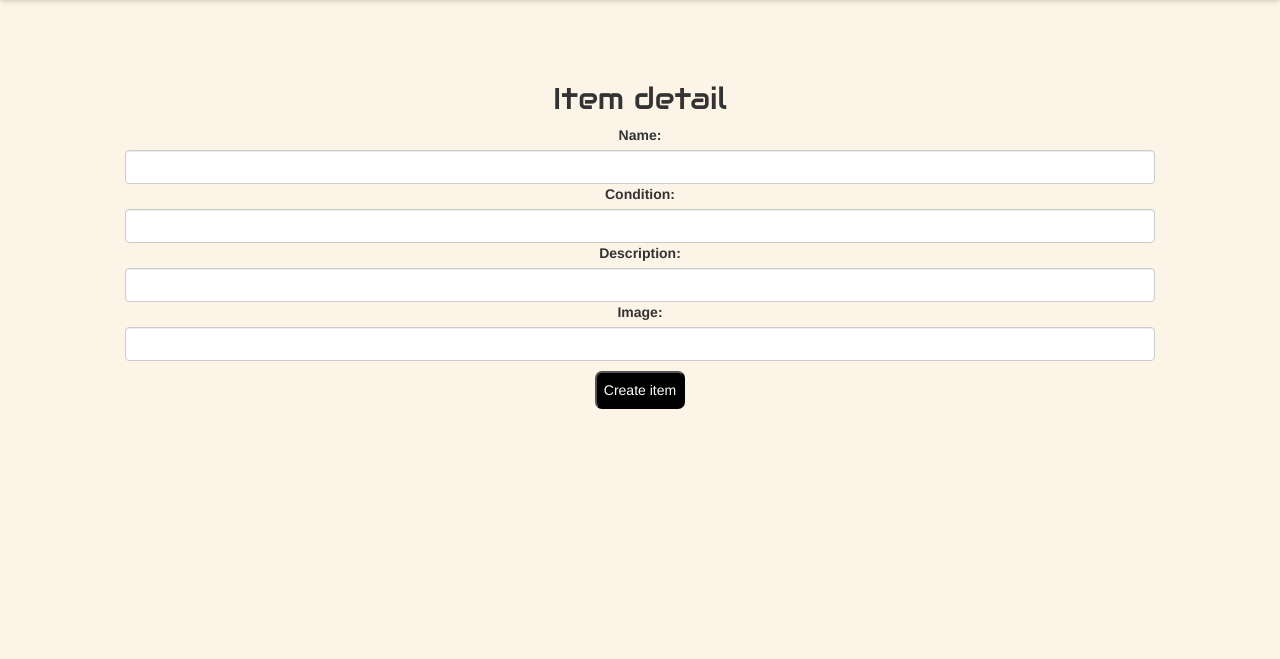
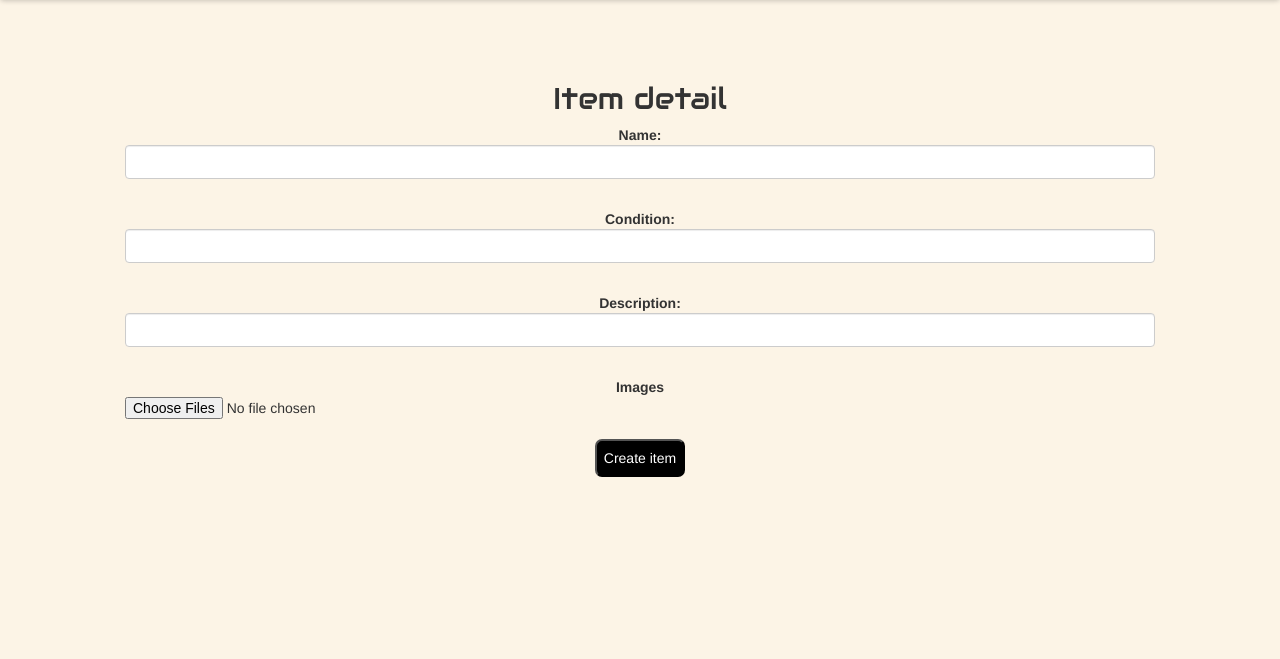
Before and after one commit to anhthuvu512/FireSale, a Django app: page /sales/create_item in a window 1280 px wide. Shown: the part 88-747 px from the top of the page. Run offline with Django 4.2, Linux system fonts and the light colour scheme; the visitor is signed in with stand-in values (Sample User, id 1).

Commit message:
upload multiple item images

```diff
--- a/fire_sale/firesale/forms/item_form.py
+++ b/fire_sale/firesale/forms/item_form.py
@@ -3,7 +3,7 @@ from django import forms
 from firesale.models import *
 
 class ItemCreateForm(ModelForm):
-    image = forms.CharField(required=True, widget=forms.TextInput(attrs={'class':'form-control'}))
+    images = forms.FileField(required=True)
     class Meta:
         model = Item
         exclude = ['id', 'highest_offer', 'available', 'seller']
--- a/fire_sale/firesale/models.py
+++ b/fire_sale/firesale/models.py
@@ -1,7 +1,5 @@
 from django.contrib.auth.models import User
 from django.db import models
-
-# Create your models here.
 
 class Seller(models.Model):
     seller = models.ForeignKey(User, on_delete=models.CASCADE)
@@ -29,7 +27,7 @@ class Item(models.Model):
 
 
 class ItemImage(models.Model):
-    image = models.CharField(max_length=9999)
+    image = models.FileField(upload_to='images/', max_length=255)
     item = models.ForeignKey(Item, on_delete=models.CASCADE)
 
     def __str__(self):
--- a/fire_sale/firesale/urls.py
+++ b/fire_sale/firesale/urls.py
@@ -1,4 +1,6 @@
 from django.urls import path
+from django.conf import settings
+from django.conf.urls.static import static
 from . import views
 
 urlpatterns = [
@@ -15,3 +17,7 @@ urlpatterns = [
     path('decline_offer/<int:id>', views.decline_offer, name='decline-offer'),
     path('accept_offer/<int:id>', views.accept_offer, name='accept-offer')
 ]
+
+if settings.DEBUG:
+        urlpatterns += static(settings.MEDIA_URL,
+                              document_root=settings.MEDIA_ROOT)
--- a/fire_sale/firesale/views.py
+++ b/fire_sale/firesale/views.py
@@ -52,13 +52,15 @@ def sort_item(request):
 @login_required
 def create_item(request):
     if request.method == 'POST':
-        form = ItemCreateForm(data=request.POST)
+        form = ItemCreateForm(request.POST, request.FILES)
+        print(form)
         if form.is_valid():
             item = form.save(commit=False)
             item.seller = Seller.objects.get(seller=request.user.id)
             item.save()
-            item_image = ItemImage(image=request.POST['image'], item=item)
-            item_image.save()
+            item_images = request.FILES.getlist('image')
+            for image in item_images:
+                ItemImage.objects.create(image=image, item=item)
             return redirect('sale-index')
     else:
         form = ItemCreateForm()
--- a/fire_sale/templates/sale/create_item.html
+++ b/fire_sale/templates/sale/create_item.html
@@ -1,9 +1,16 @@
 {% extends 'base.html' %}
 {% block content %}
     <h2>Item detail</h2>
-    <form class="form form-horizontal" action="{% url 'create-item' %}" method="post">
+    <form enctype= multipart/form-data class="form form-horizontal" action="{% url 'create-item' %}" method="post">
         {% csrf_token %}
-        {{ form }}
-        <input type="submit" value="Create item" class="button" style="clear: both; margin: 10px 0">
+        <p class="item-title">Name:</p><p class="offer-price">{{ form.name }}</p>
+        <br>
+        <p class="item-title">Condition:</p><p class="offer-price">{{ form.condition }}</p>
+        <br>
+        <p class="item-title">Description:</p><p class="offer-price">{{ form.description }}</p>
+        <br>
+        <p class="item-title">Images</p><input type="file" multiple name="images" required id="id_images">
+        <br>
+        <input type="submit" value="Create item" class="button">
     </form>
 {% endblock %}
--- a/fire_sale/user/forms/user_form.py
+++ b/fire_sale/user/forms/user_form.py
@@ -7,7 +7,6 @@ class ProfileForm(ModelForm):
         model = Profile
         exclude = ['id', 'user']
         widgets = {
-            'profile_image': widgets.TextInput(attrs={'class': 'form-control'}),
             'name': widgets.TextInput(attrs={'class': 'form-control'}),
             'bio': widgets.TextInput(attrs={'class': 'form-control'})
         }
--- a/fire_sale/user/views.py
+++ b/fire_sale/user/views.py
@@ -27,8 +27,6 @@ def profile(request):
             profile.user = request.user
             profile.save()
             return redirect('sale-index')
-        else:
-            print('NOPE')
     return render(request, 'user/profile.html', {
         'form': ProfileForm(instance=instance),
     })
```
Also changed, not shown: fire_sale/firesale/migrations/0001_initial.py, fire_sale/user/migrations/0001_initial.py.
